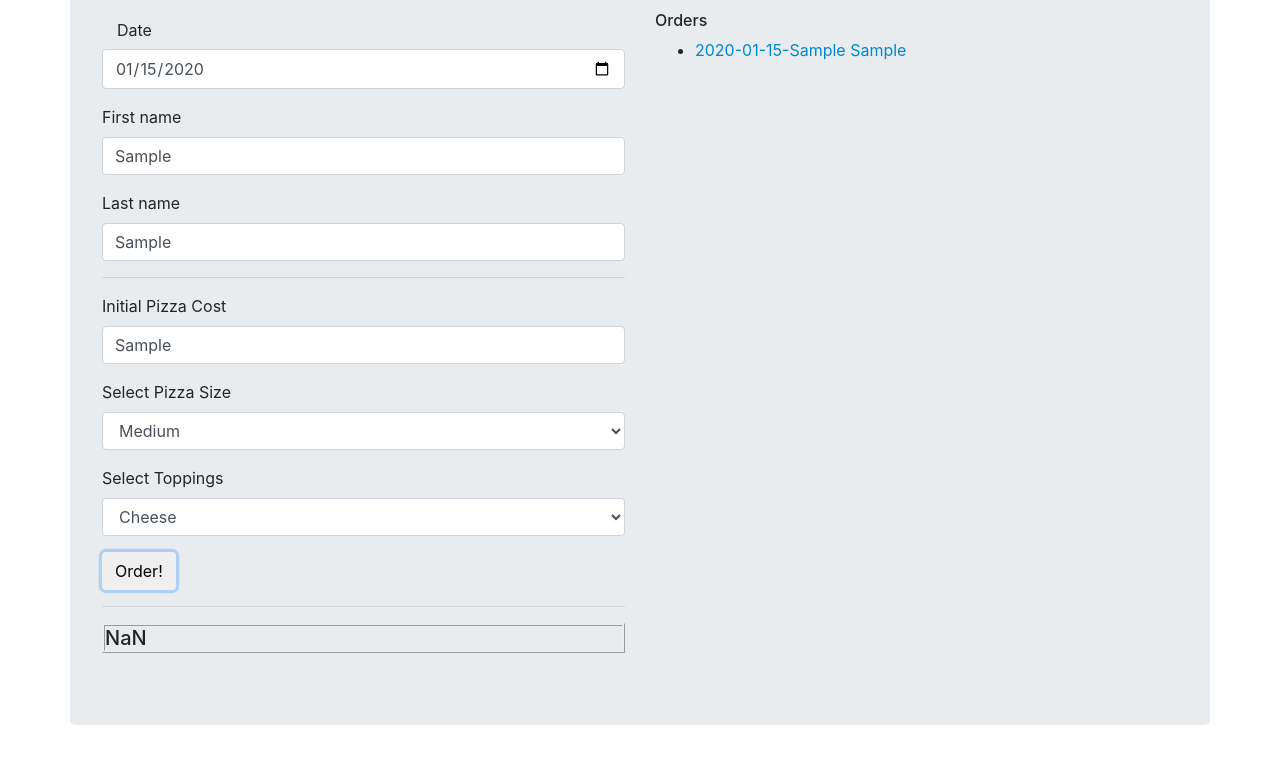
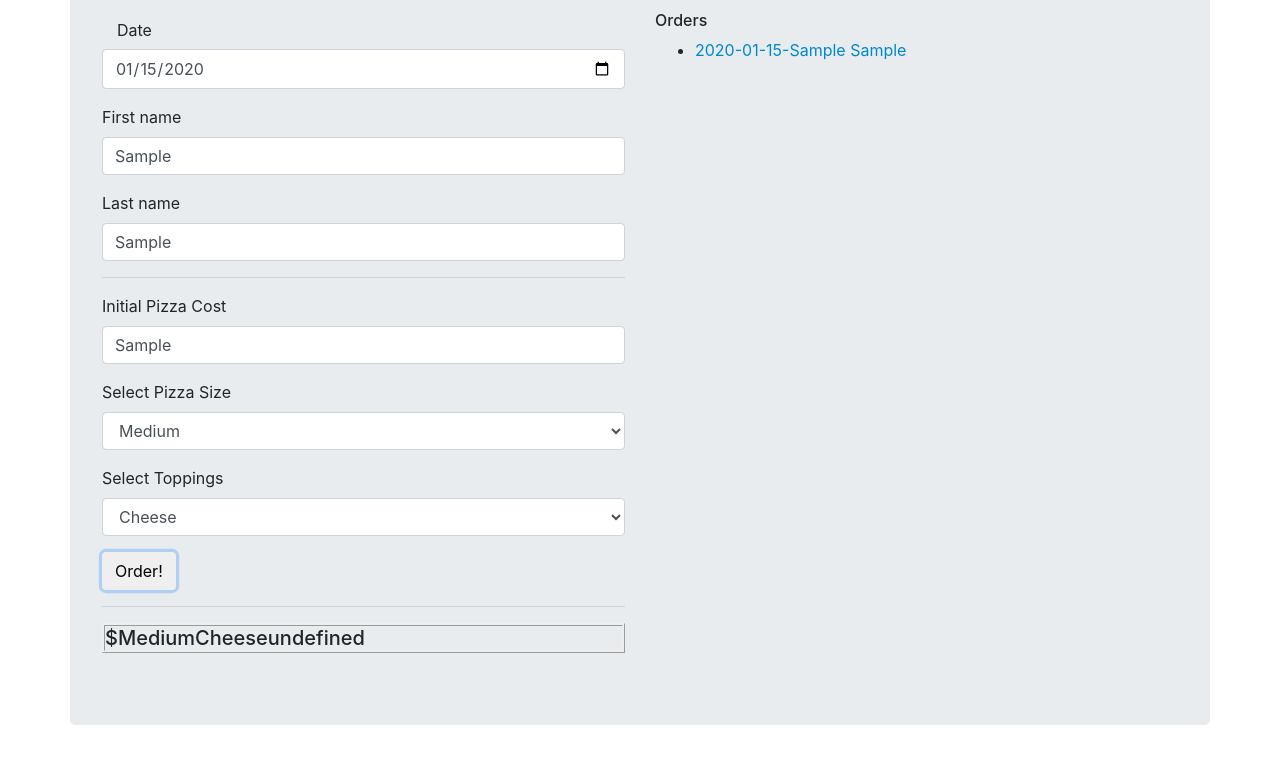
Before and after one commit to v3rna5/pizza-order, a plain HTML site: page index.html in a window 1280 px wide. Both pictures are taken after typing "2020-01-15", "Sample", "Sample", "Sample" into the empty fields and a click on the button "Order!". Shown: the part 134-891 px from the top of the page. Drawn offline with Linux system fonts and the light colour scheme.

Commit message:
Troubleshoot code

```diff
--- a/index.html
+++ b/index.html
@@ -86,7 +86,8 @@
                <button type="submit" class="btn">Order!</button>
                <hr>
                <h5 id="Balance">$</h5>
-             </form>
+               <h1 id="Price"></h1>
+                          </form>
 
 
            </div>
--- a/js/scripts.js
+++ b/js/scripts.js
@@ -7,33 +7,26 @@ function Contact(first, last, date) {
   this.accounts = [];
 }
 
-function PizzaPrice (initialCost, size, toppings) {
+function PizzaPrice (initialCost, medium, large, mushroom, ham, bacon) {
   this.initialCost = 12.00;
-  // this.deposit = 5.00;
-  // this.withdrawal = 2.00;
-  this.size = [] ;
-  this.toppings = [] ;
-  //this.balance = balance;
+  this.medium = 11.00;
+  this.large = 14.00;
+  this.mushroom = 2.00;
+  this.ham = 1.00;
+  this.bacon = 3.00;
+  this.total =[];
+
 }
-Contact.prototype.fullName = function() {
+Contact.prototype.FullName = function() {
   return this.firstName + "-" + this.lastName + " " + this.date;
 }
-PizzaPrice.prototype.fullPrice = function() {
-  return this.initialCost + " " + this.size + " " + this.toppings;
+PizzaPrice.prototype.PizzaPrice = function() {
+  return  "Cost" + this.initialCost + "Size: " + this.medium + "Size: " + this.large + "Topping" + this.mushroom;
 }
-var subtract = function(inputtedDeposit, inputtedWithdrawal){
-	return inputtedDeposit - inputtedWithdrawal;
+var add = function(inputtedInitial, selectSize, selectTopping){
+	return inputtedInitial + selectSize + selectTopping;
   }
 
-
-// function resetFields() {
-//     $("input#new-first-name").val("");
-//     $("input#new-last-name").val("");
-//     $("input.new-initial").val("");
-//     $("input.new-deposit").val("");
-//     $("input.new-withdrawal").val("");
-//     $("input.new-balance").val("");
-// }
 
 // user interface logic
 $(document).ready(function() {
@@ -46,30 +39,29 @@ event.preventDefault();
 
     $(".new-account").each(function() {
       var inputtedInitial = parseInt ($(this).find("input.new-initialCost").val());
-      var inputtedDeposit = parseInt ($(this).find("input.new-deposit").val());
-      var inputtedWithdrawal = parseInt ($(this).find("input.new-withdrawal").val());
       var selectSize = $("select#new-size").val();
       var selectTopping = $("select#new-toppings").val();
 
-      var newAccount = new PizzaPrice(inputtedInitial, inputtedDeposit, inputtedWithdrawal, selectSize, selectTopping);
-      newContact.accounts.push(newAccount)
-      newAccount.size.push(newAccount)
-      newAccount.toppings.push(newAccount)
-      console.log(newAccount.size);
-      var result = subtract (inputtedDeposit, inputtedWithdrawal);
-      $("#Balance").text(result);
+      var newPrice = new PizzaPrice(inputtedInitial, selectSize, selectTopping);
+
+      alert(selectSize);
+
+      var result = add (selectSize, selectTopping);
+      $("#Balance").append(result);
+$("#Price").text()
+
+      // if (selectSize === "Medium"){
+      //   $("#Balance").append("10.00");
+      // } else if (selectSize === "Large") {
+      //     $("#Balance").append("12.00");
+      // }
+      // if (selectTopping === "Cheese", "Bacon", "Sausage", "Ham") {
+      //   alert ("Additional 2");
+      // }
+    });
 
 
-      if (selectSize === "Medium"){
-        alert("Price is 10.00");
-      } else if (selectSize === "Large") {
-        alert ("Price is 12.00");
-      }
-      if (selectTopping === "Cheese", "Bacon", "Sausage", "Ham") {
-        alert ("Additional 2");
-      }
-    });
-    $("ul#contacts").append("<li><span class='contact'>" + newContact.fullName() + "</span></li>");
+    $("ul#contacts").append("<li><span class='contact'>" + newContact.FullName() + "</span></li>");
 
     $(".contact").last().click(function() {
       $("#show-contact").show();
@@ -80,9 +72,6 @@ event.preventDefault();
       newContact.accounts.forEach(function(PizzaPrice) {
         $("ul#accounts").append("<li>" + PizzaPrice.fullPrice() + "</li>");
 
-
-
-
       });
     });
 
```
